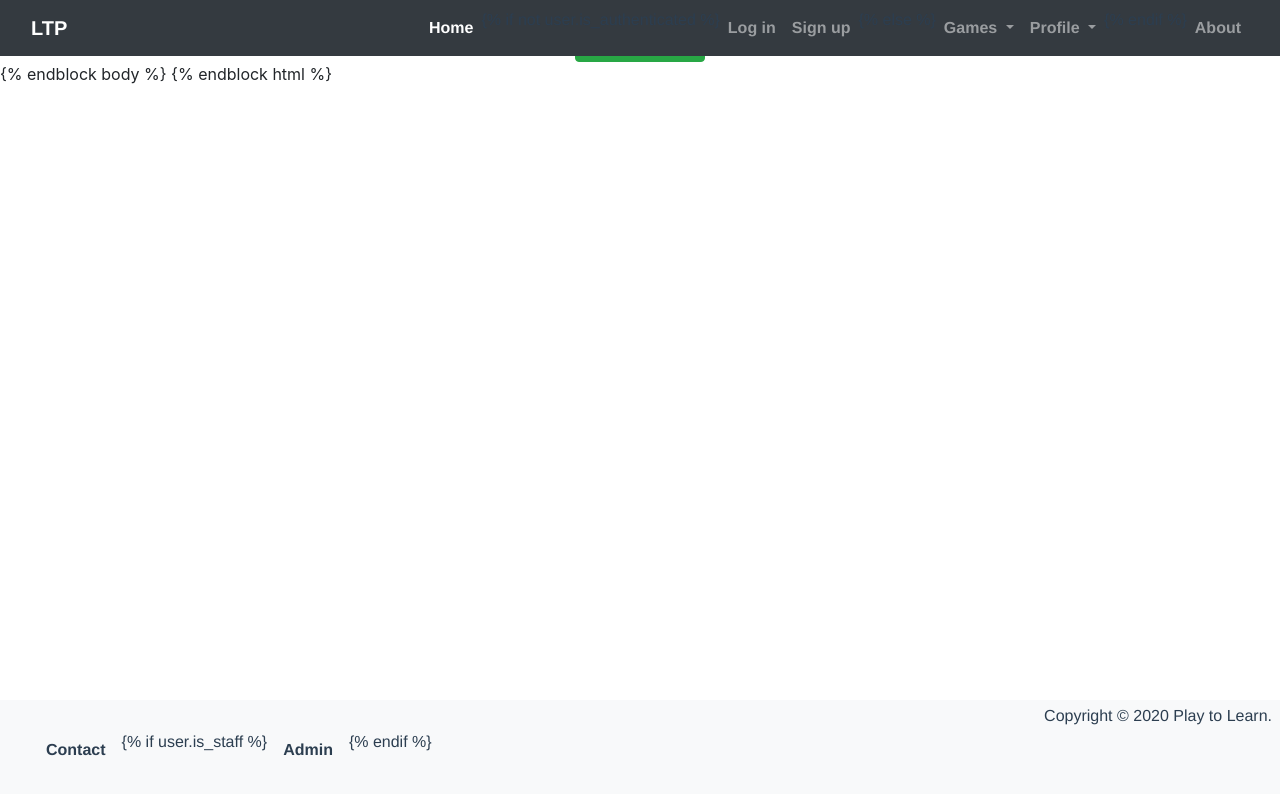
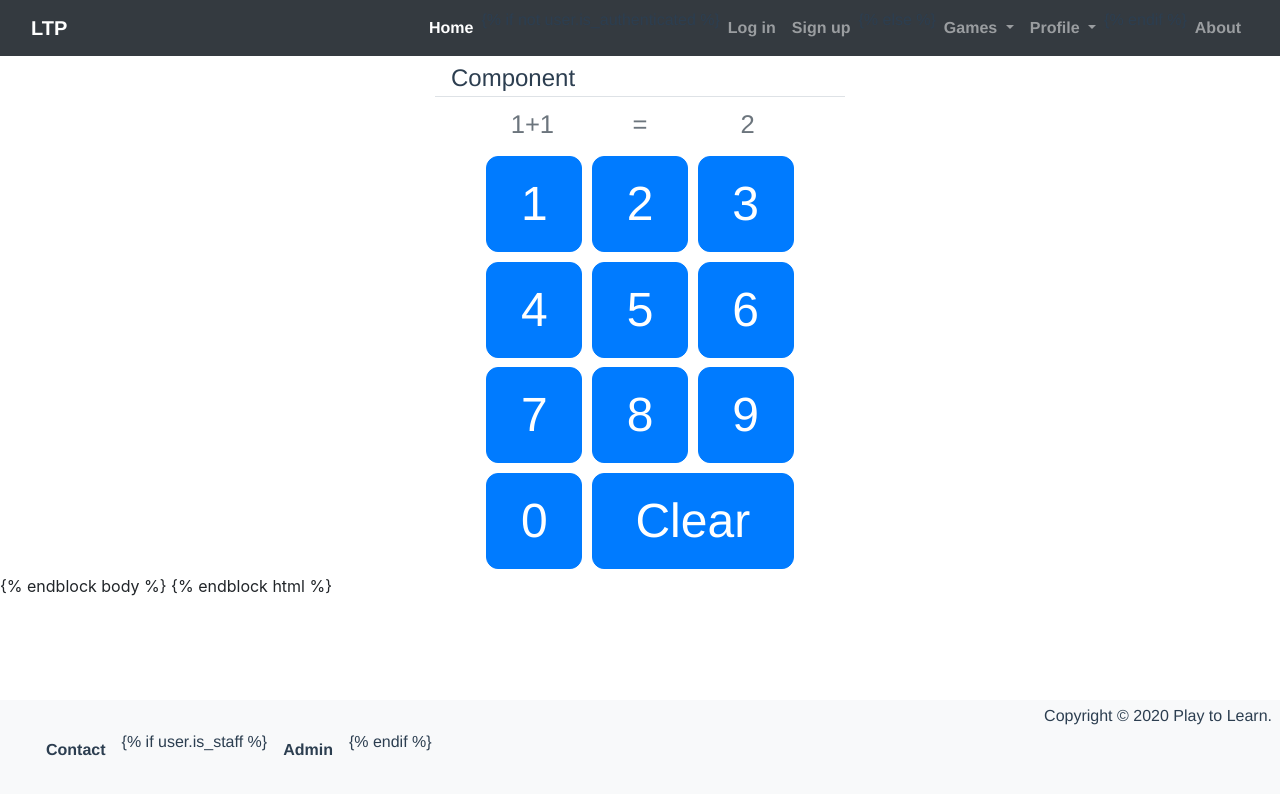
Before and after one commit to adamknapp124/django_p2l, a Vue app in the folder vue-games/: page /math-game in a window 1280 px wide. Both pictures are taken after a click on the button "Play!". Shown: the top 794 px of the page. Built offline with nearby package versions, Linux system fonts and the light colour scheme.

Commit message:
added game buttons

```diff
--- a/vue-games/src/apps/MathGame.vue
+++ b/vue-games/src/apps/MathGame.vue
@@ -25,7 +25,31 @@
 			id="game-container"
 			class="text-center"
 		>
-			<button class="btn btn-success" @click="config">Change Game</button>
+			<div class="row border-bottom" id="scoreboard">
+				<div class="col px-3 text-left">
+					<GameScore />
+				</div>
+				<div class="col px-3 text-right">
+					<GameTimer />
+				</div>
+			</div>
+			<div class="row text-secondary my-2" id="equation">
+				<GameEquation />
+			</div>
+			<div class="row" id="buttons">
+				<div class="col">
+					<button
+						class="btn btn-primary number-button"
+						v-for="button in buttons"
+						:key="button"
+					>
+						{{ button }}
+					</button>
+					<button class="btn btn-primary" id="clear-button">
+						Clear
+					</button>
+				</div>
+			</div>
 		</div>
 	</main>
 </template>
@@ -33,15 +57,22 @@
 <script>
 import SelectInput from '../components/SelectInput.vue';
 import PlayButton from '../components/PlayButton.vue';
+import GameScore from '../components/GameScore.vue';
+import GameTimer from '../components/GameTimer.vue';
+import GameEquation from '../components/GameEquation.vue';
 
 export default {
 	name: 'MathGame',
 	components: {
 		SelectInput,
 		PlayButton,
+		GameScore,
+		GameTimer,
+		GameEquation,
 	},
 	data() {
 		return {
+			buttons: [1, 2, 3, 4, 5, 6, 7, 8, 9, 0],
 			operations: [
 				['Addition', '+'],
 				['Subtraction', '-'],
@@ -98,4 +129,26 @@ export default {
 	margin: auto;
 	width: 380px;
 }
+
+button.number-button {
+	border-radius: 0.25em;
+	font-size: 3em;
+	height: 2em;
+	margin: 0.1em;
+	text-align: center;
+	width: 2em;
+}
+
+#clear-button {
+	border-radius: 0.25em;
+	font-size: 3em;
+	height: 2em;
+	margin: 0.1em;
+	text-align: center;
+	width: 4.2em;
+}
+
+#scoreboard {
+	font-size: 1.5em;
+}
 </style>
--- /dev/null
+++ b/vue-games/src/components/GameEquation.vue
@@ -0,0 +1,21 @@
+<template>
+	<div id="equation" class="row">
+		<div class="col-5">1+1</div>
+		<div class="col-2">=</div>
+		<div class="col-5">2</div>
+	</div>
+</template>
+
+<script>
+export default {
+	name: 'GameEquation',
+};
+</script>
+
+<style scoped>
+#equation {
+	font-size: 1.6em;
+	margin: auto;
+	width: 90%;
+}
+</style>
--- /dev/null
+++ b/vue-games/src/components/GameScore.vue
@@ -0,0 +1,9 @@
+<template>
+	<div>Score Component</div>
+</template>
+
+<script>
+export default {
+	name: 'GameScore',
+};
+</script>
--- /dev/null
+++ b/vue-games/src/components/GameTimer.vue
@@ -0,0 +1,9 @@
+<template>
+	<strong>Time Left: 60</strong>
+</template>
+
+<script>
+export default {
+	name: 'GameTimer',
+};
+</script>
```
